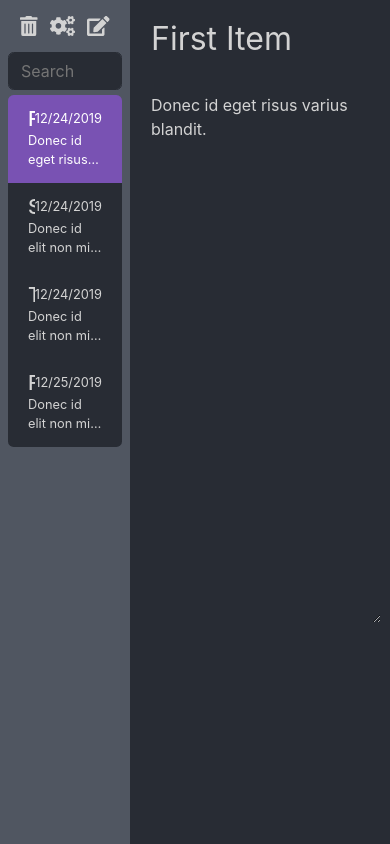
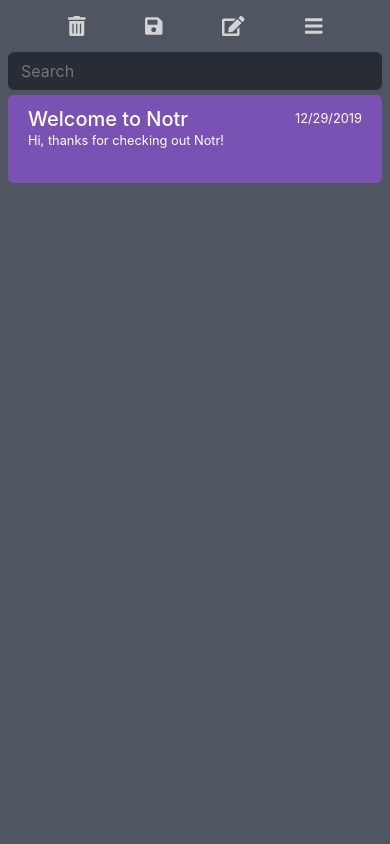
Before and after one commit to neallseth/notr, a React (Create React App) app: page / in a window 390 px wide. Built offline with nearby package versions, Linux system fonts and the light colour scheme.

Commit message:
custom responsive styling and save via localstorage

```diff
--- a/src/App.js
+++ b/src/App.js
@@ -5,37 +5,11 @@
 
 class App extends React.Component {
   state = {
+    sidebarOpen: true,
     searchQuery: "",
     activeID: null,
-    notes: [
-      {
-        id: 1,
-        title: "First Item",
-        contents: "Donec id eget risus varius blandit.",
-        date: "12/24/2019"
-      },
-      {
-        id: 2,
-        title: "Second Item",
-        contents:
-          "Donec id elit non mi porta gravida at eget metus mi porta gravida at eget metus mi porta gravida at eget metus mi porta gravida at eget metus. Maecenas sed diam eget risus varius blandit.",
-        date: "12/24/2019"
-      },
-      {
-        id: 3,
-        title: "Third Item",
-        contents:
-          "Donec id elit non mi porta gravida at eget metus. Maecenas sed diam eget risus varius blandit.",
-        date: "12/24/2019"
-      },
-      {
-        id: 4,
-        title: "Fourth Item",
-        contents:
-          "Donec id elit non mi porta gravida at eget metus. Maecenas sed diam eget risus varius blandit.",
-        date: "12/25/2019"
-      }
-    ]
+    notes: [],
+    savedNotes: []
   };
 
   filterBySearch(data) {
@@ -90,6 +64,15 @@
     this.setFirstItemActive();
   }
 
+  handleSave() {
+    localStorage.setItem("notes", JSON.stringify(this.state.notes));
+    const savedNotes = localStorage.getItem("notes");
+    this.setState({
+      savedNotes: JSON.parse(savedNotes),
+      notes: JSON.parse(savedNotes)
+    });
+  }
+
   handleNoteEdit(newItem) {
     this.setState(prevState => {
       let notes = [...prevState.notes];
@@ -98,6 +81,12 @@
       const editedIndex = notes.findIndex(item => item.id === newItem.id);
       notes.splice(editedIndex, 1, newItem);
       return { notes };
+    });
+  }
+
+  handleSidebarToggle() {
+    this.setState(prevState => {
+      return { sidebarOpen: !prevState.sidebarOpen };
     });
   }
 
@@ -112,6 +101,19 @@
   }
 
   componentDidMount() {
+    const savedNotes = localStorage.getItem("notes");
+    this.setState({
+      notes: savedNotes
+        ? JSON.parse(savedNotes)
+        : [
+            {
+              id: 1,
+              title: "Welcome to Notr",
+              contents: "Hi, thanks for checking out Notr!",
+              date: new Date().toLocaleDateString()
+            }
+          ]
+    });
     this.setFirstItemActive();
   }
 
@@ -124,23 +126,39 @@
 
     return (
       <div className="App">
-        <div className="row no-gutters">
-          <div className="col-4">
+        <div
+          className={
+            this.state.sidebarOpen
+              ? "sidebar sidebar-active"
+              : "sidebar sidebar-inactive"
+          }
+        >
           <NoteList
             items={filteredNotes}
+            saveEnabled={
+              JSON.stringify(this.state.notes) !==
+              JSON.stringify(this.state.savedNotes)
+            }
             onSearchQuery={this.handleSearchQuery.bind(this)}
             onItemClick={this.handleItemClick.bind(this)}
             onItemDelete={this.handleItemDelete.bind(this)}
             onItemCreate={this.handleItemCreate.bind(this)}
             activeID={this.state.activeID}
+            onSidebarToggle={this.handleSidebarToggle.bind(this)}
+            onSave={this.handleSave.bind(this)}
           ></NoteList>
         </div>
-          <div className="col-8">
+        <div
+          className={
+            this.state.sidebarOpen
+              ? "content-area content-area-shared"
+              : "content-area"
+          }
+        >
           <EditingPanel
             item={item}
             onNoteEdit={this.handleNoteEdit.bind(this)}
           ></EditingPanel>
-          </div>
         </div>
       </div>
     );
--- a/src/components/NoteList.js
+++ b/src/components/NoteList.js
@@ -2,7 +2,12 @@
 import styles from "../css/NoteList.module.css";
 import NoteListItem from "./NoteListItem";
 import { FontAwesomeIcon } from "@fortawesome/react-fontawesome";
-import { faEdit, faTrashAlt, faCogs } from "@fortawesome/free-solid-svg-icons";
+import {
+  faEdit,
+  faTrashAlt,
+  faSave,
+  faBars
+} from "@fortawesome/free-solid-svg-icons";
 
 function NoteList(props) {
   function getComposeButton() {
@@ -34,6 +39,24 @@
       );
     }
   }
+  function getSaveButton() {
+    if (props.saveEnabled) {
+      return (
+        <FontAwesomeIcon
+          icon={faSave}
+          className={styles.optionBtns}
+          onClick={props.onSave}
+        />
+      );
+    } else {
+      return (
+        <FontAwesomeIcon
+          icon={faSave}
+          className={styles.optionBtnDeactivated}
+        />
+      );
+    }
+  }
   return (
     <div className={styles.listContainer}>
       <div className={styles.optionBtnGroup}>
@@ -42,8 +65,13 @@
           className={styles.deleteBtn}
           onClick={props.onItemDelete}
         />
-        <FontAwesomeIcon icon={faCogs} className={styles.optionBtns} />
+        {getSaveButton()}
         {getComposeButton()}
+        <FontAwesomeIcon
+          icon={faBars}
+          className={styles.optionBtns}
+          onClick={props.onSidebarToggle}
+        />
       </div>
       <div className={styles.searchContainer}>
         <input
--- a/src/css/App.css
+++ b/src/css/App.css
@@ -12,3 +12,44 @@
   --themeAccent: rgba(121, 82, 179, 0.25);
   --borderRadius: 0.35rem;
 }
+
+.sidebar {
+  width: 300px;
+  transition: 0.5s;
+}
+
+.sidebar-active {
+  margin-left: 0px;
+}
+
+.sidebar-inactive {
+  margin-left: -300px;
+}
+
+.content-area {
+  flex: 1;
+  transition: 0.5s;
+}
+
+@media only screen and (max-width: 600px) {
+  .sidebar {
+    width: 100%;
+    transition: 0.5s;
+  }
+  .sidebar-active {
+    margin-left: 0px;
+  }
+
+  .sidebar-inactive {
+    margin-left: -100%;
+  }
+
+  .content-area {
+    flex: 1;
+    transition: 0.5s;
+  }
+
+  .content-area-shared {
+    display: none;
+  }
+}
--- a/src/css/NoteList.module.css
+++ b/src/css/NoteList.module.css
@@ -90,6 +90,7 @@
 }
 
 .optionBtnDeactivated {
+  font-size: 1.25rem;
   color: grey;
   cursor: default;
 }
```
Also changed, not shown: todo.txt. Lines whose indentation alone changed are shown as unchanged.
